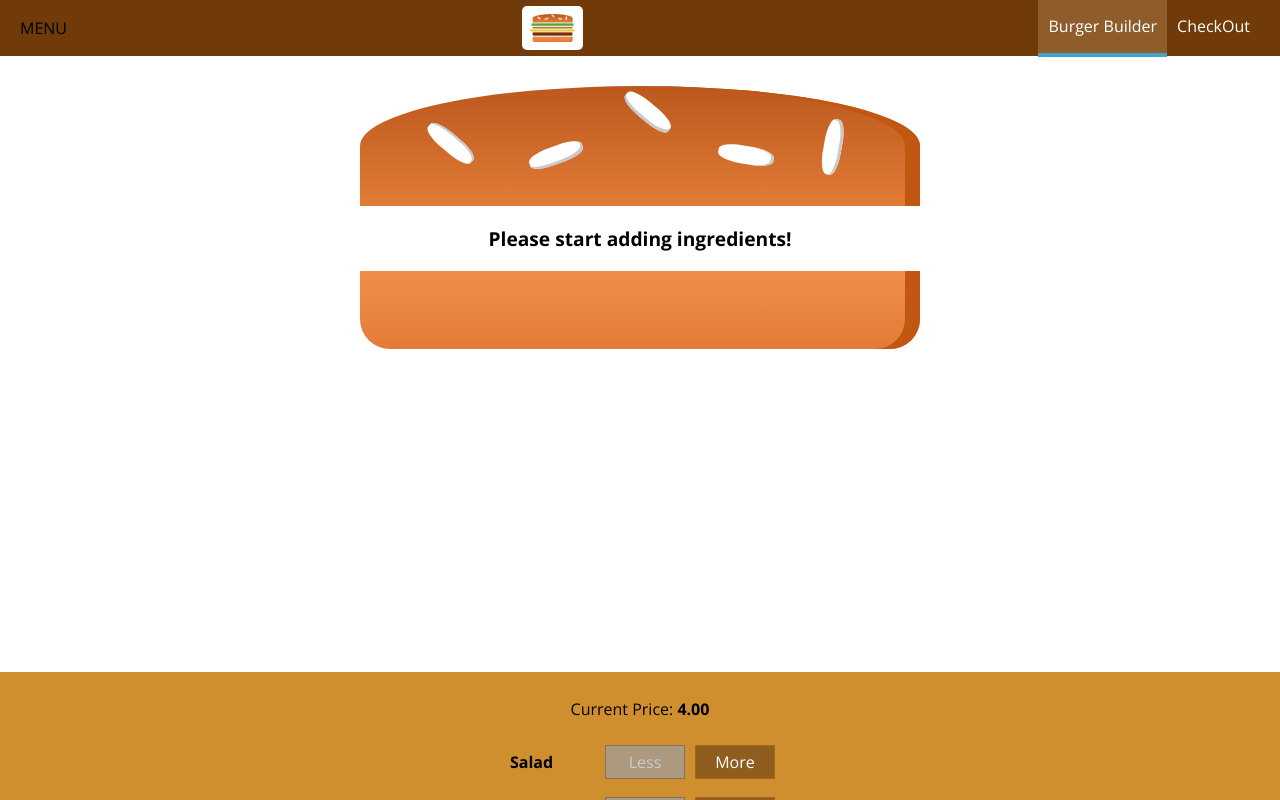
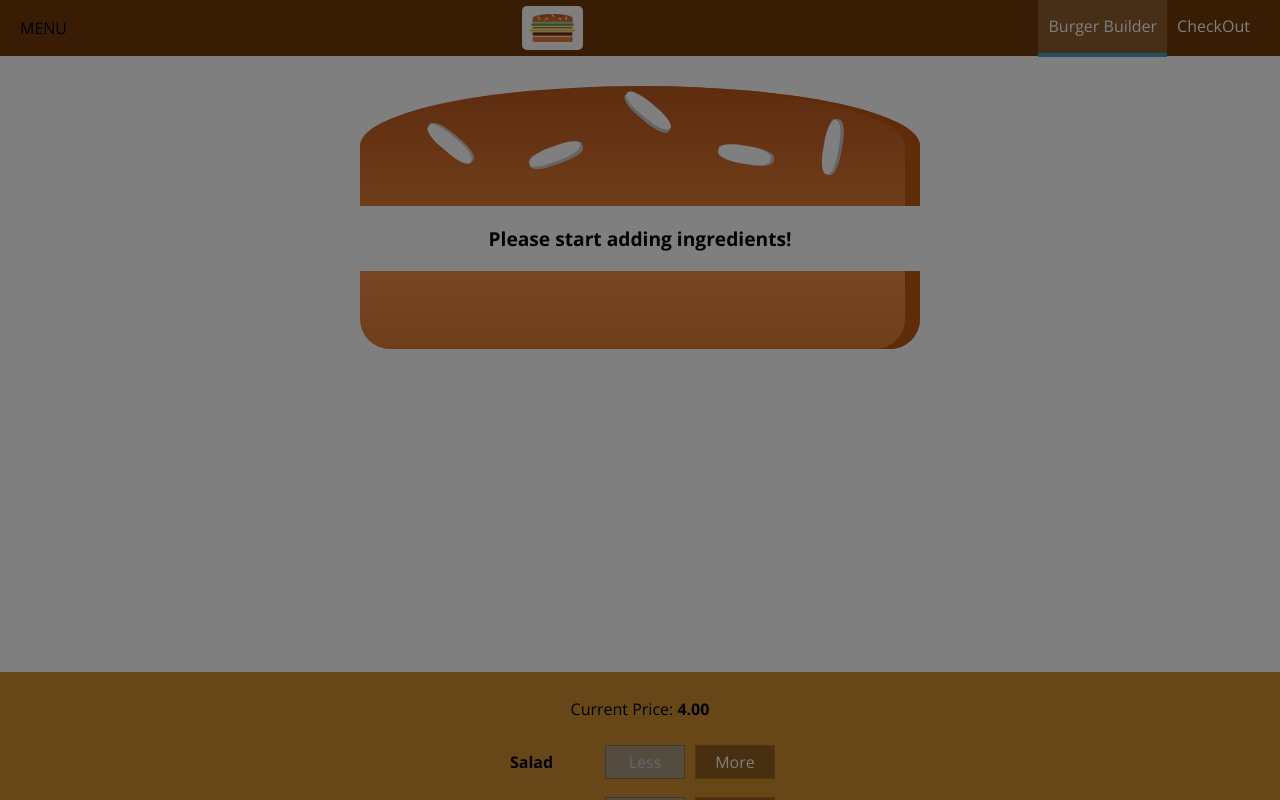
Before and after one commit to raonever/max-sec08, a React app: page / in a window 1280 px wide. Shown: the top 800 px of the page. Built offline with nearby package versions, Linux system fonts and the light colour scheme.

Commit message:
sub 149 Backdrop close

```diff
--- a/src/components/Layout/Layout.js
+++ b/src/components/Layout/Layout.js
@@ -1,18 +1,34 @@
-import React from 'react';
+import React, { Component } from 'react';
 
 import Auxiliary from '../../hoc/Auxiliary';
 import classes from './Layout.css';
 import Toolbar from '../Navigation/Toolbar/Toolbar';
 import SideDrawer from '../Navigation/SideDrawer/SideDrawer';
 
-const layout = ( props ) => (
+class Layout extends Component {
+    state = {
+        showSideDrawer: true
+    }
+
+
+    sideDrawerClosedHandler = () => {
+        this.setState({showSideDrawer: false});
+    }
+
+    render() {
+        return (
             <Auxiliary>
                 <Toolbar />
-        <SideDrawer />
+                <SideDrawer
+                    open={this.state.showSideDrawer}
+                    closed={this.sideDrawerClosedHandler} />
                 <main className={classes.Content}>
-            {props.children}
+                    {this.props.children}
                 </main>
             </Auxiliary>
         );
+    }
+}
 
-export default layout;
+
+export default Layout;
--- a/src/components/Navigation/SideDrawer/SideDrawer.js
+++ b/src/components/Navigation/SideDrawer/SideDrawer.js
@@ -3,11 +3,19 @@
 import Logo from '../../Logo/Logo';
 import NavigationItems from '../NavigationItems/NavigationItems';
 import classes from './SideDrawer.css';
+import Backdrop from '../../UI/Backdrop/Backdrop';
+import Auxiliary from '../../../hoc/Auxiliary';
 
 const sideDrawer = (props) => {
+    let attachedClasses = [classes.SideDrawer, classes.Close];
+    if (props.open) {
+        attachedClasses = [classes.SideDrawer, classes.Open];
+    }
     // ...
     return (
-        <div className={classes.SideDrawer}>
+        <Auxiliary>
+            <Backdrop show={props.open} clicked={props.closed}/>
+            <div className={attachedClasses.join(' ')}>
                 <div className={classes.Logo}>
                     <Logo/>
                 </div>
@@ -16,6 +24,8 @@
                 </nav>
 
             </div>
+        </Auxiliary>
+
     );
 }
 
```
Lines whose indentation alone changed are shown as unchanged.
